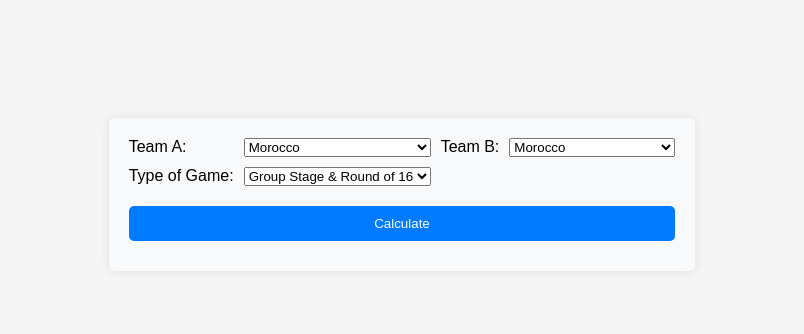
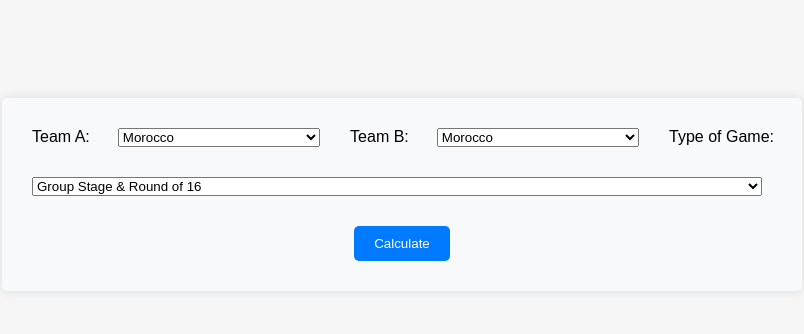
Before and after one commit to l3zawiY/l3zawiY_afcon.github.io, a plain HTML site: page index.html in a window 1280 px wide. Shown: the part 196-530 px from the top of the page, without its empty margins (238-1042 px from the left). Drawn offline with Linux system fonts and the light colour scheme.

Commit message:
adding button container div

```diff
--- a/index.html
+++ b/index.html
@@ -33,8 +33,10 @@
                 <option value="world_cup_final_QF_onwards">World Cup Final QF Onwards</option> -->
             </select><br>
 
-            <button type="button" id="calculateButton">Calculate</button>
-            <button type="button" id="clearResultsButton" style="display:none;">Clear Results</button>
+            <div class="buttons-container">
+                <button type="button" id="calculateButton">Calculate</button>
+                <button type="button" id="clearResultsButton" style="display:none;">Clear Results</button>
+            </div>
         </form>
         <div id="error-message"></div>
         <!-- <div id="allResults"></div> -->
--- a/styles.css
+++ b/styles.css
@@ -5,31 +5,35 @@
 }
 
 #fifaForm {
-    display: grid;
-    grid-template-columns: auto auto auto 1fr; /* 3 columns for the labels and dropdowns, 1fr for the buttons */
-    grid-template-rows: auto auto; /* Two rows, one for dropdowns, one for buttons */
-    gap: 10px; /* Adjust the gap as needed */
+    display: flex;
+    flex-wrap: wrap;
+    justify-content: space-between;
     align-items: center;
+    padding: 20px;
+    margin-bottom: 20px;
+    gap: 10px;
     background-color: #f8f9fa;
-    padding: 20px;
     border-radius: 5px;
     box-shadow: 0 0 10px rgba(0,0,0,0.1);
-    margin-bottom: 20px;
 }
 
-#fifaForm label, #fifaForm select {
-    margin: 0; /* Remove default margins */
+#fifaForm > div {
+    flex: 1 1 auto;
 }
 
-#fifaForm button {
-    grid-column: 1 / -1; /* Span buttons across all columns */
-    justify-self: center; /* Center buttons in their cell */
-    width: 100%; /* Full width for buttons */
+#fifaForm label {
+    margin-right: 0.5em; /* Space between label and dropdown */
 }
 
-/* For the third dropdown to stay in the same line */
-#fifaForm select:last-child {
-    margin-right: 20px; /* Adjust as necessary to align with the buttons below */
+#fifaForm select {
+    flex: 1;
+}
+
+.buttons-container {
+    width: 100%; /* Full width to allow centering */
+    display: flex;
+    justify-content: center;
+    gap: 10px;
 }
 
 #calculateButton, #clearResultsButton {
@@ -39,12 +43,13 @@
     border: none;
     border-radius: 5px;
     cursor: pointer;
-    margin-top: 10px; /* Space between the buttons and the dropdowns */
+    flex: 0 0 auto; /* Do not grow or shrink */
 }
 
 #calculateButton:hover, #clearResultsButton:hover {
     background-color: #0056b3;
 }
+
 
 #error-message {
     color: red;
@@ -98,10 +103,7 @@
 /* Adjustments for smaller screens */
 @media (max-width: 768px) {
     #fifaForm {
-        grid-template-columns: 1fr; /* Stack everything in one column on smaller screens */
-    }
-    #fifaForm button {
-        justify-self: stretch; /* Full width for buttons on smaller screens */
+        flex-direction: column;
     }
 }
 
```
